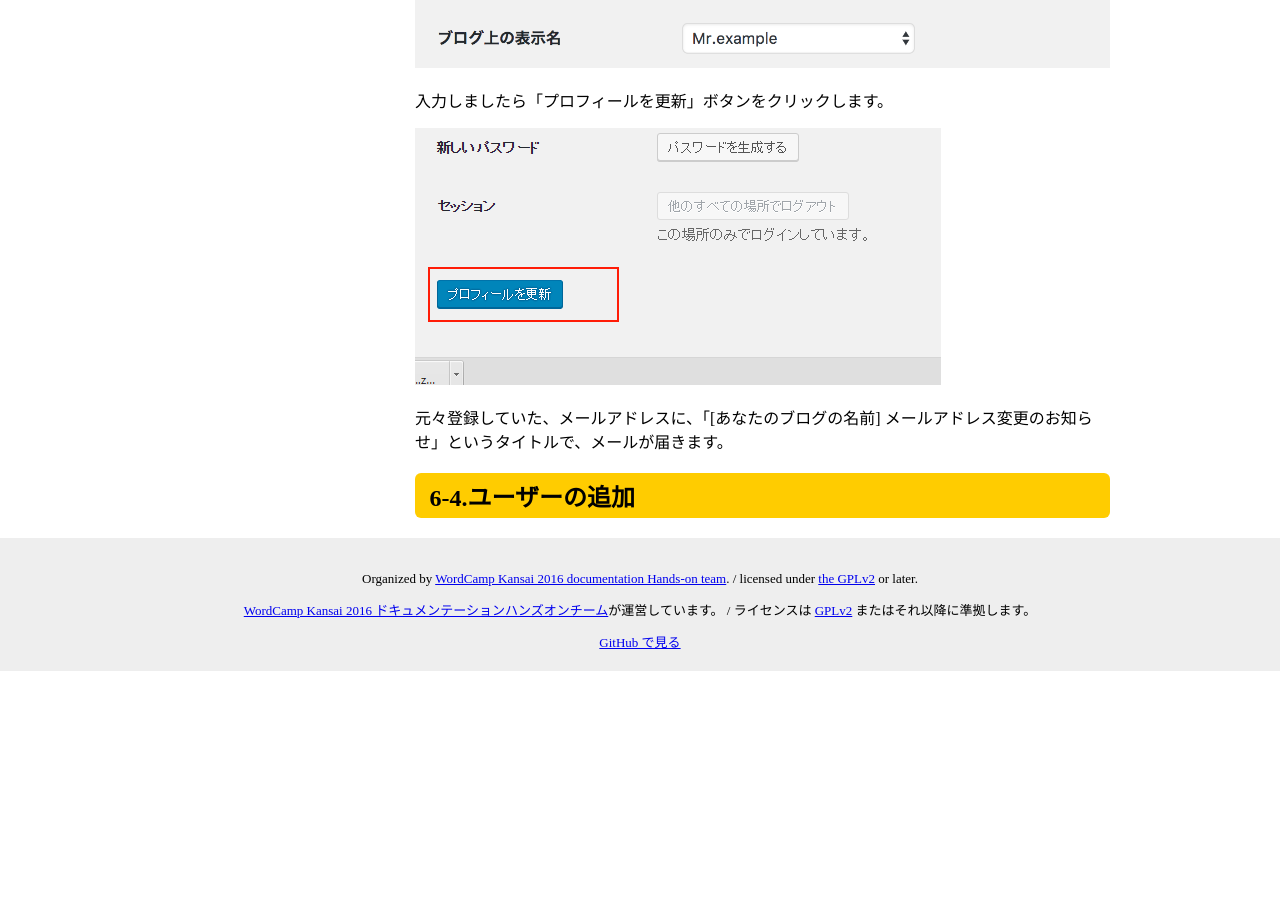
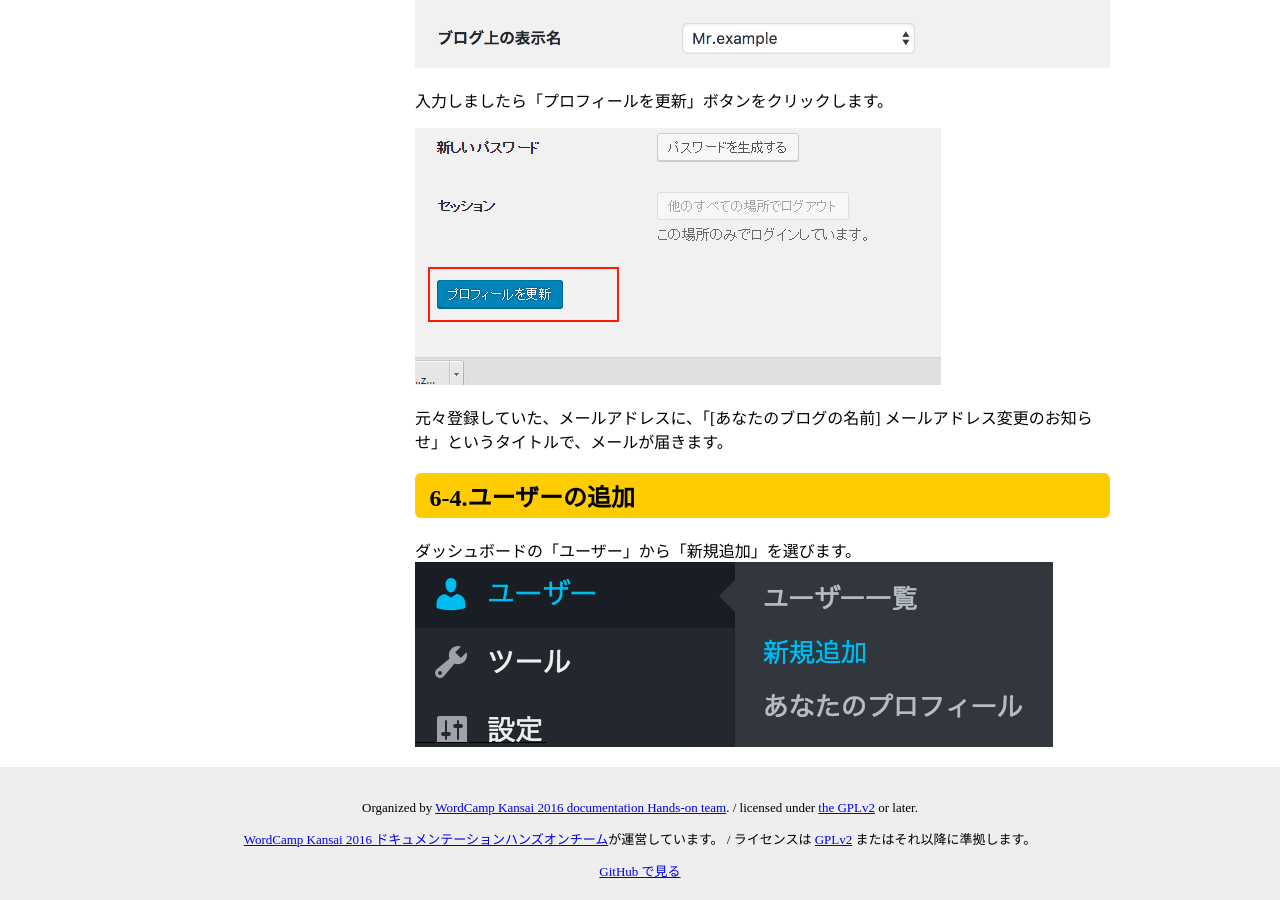
Before and after one commit to jawordpressorg/user-manual, a Jekyll site: the page built from 6_user/index.md, in a window 1280 px wide and 900 px high, scrolled down 2892 px. Built offline with Jekyll 4.4.1, drawn with Linux system fonts in a browser that asks for light colours; nearby versions of some CDN libraries; before the commit the page ends 3563 px from its top, so only the background shows below that.

Commit message:
ユーザー新規追加の画像を入れた

```diff
--- a/6_user/index.md
+++ b/6_user/index.md
@@ -59,3 +59,5 @@ title: ユーザー
 元々登録していた、メールアドレスに、「[あなたのブログの名前] メールアドレス変更のお知らせ」というタイトルで、メールが届きます。
 
 ## 6-4.ユーザーの追加
+ダッシュボードの「ユーザー」から「新規追加」を選びます。
+![ユーザーの追加]({{ site.baseurl }}/assets/images/add-user01.png)
```
Also changed, not shown: assets/images/add-user01.png (added).
